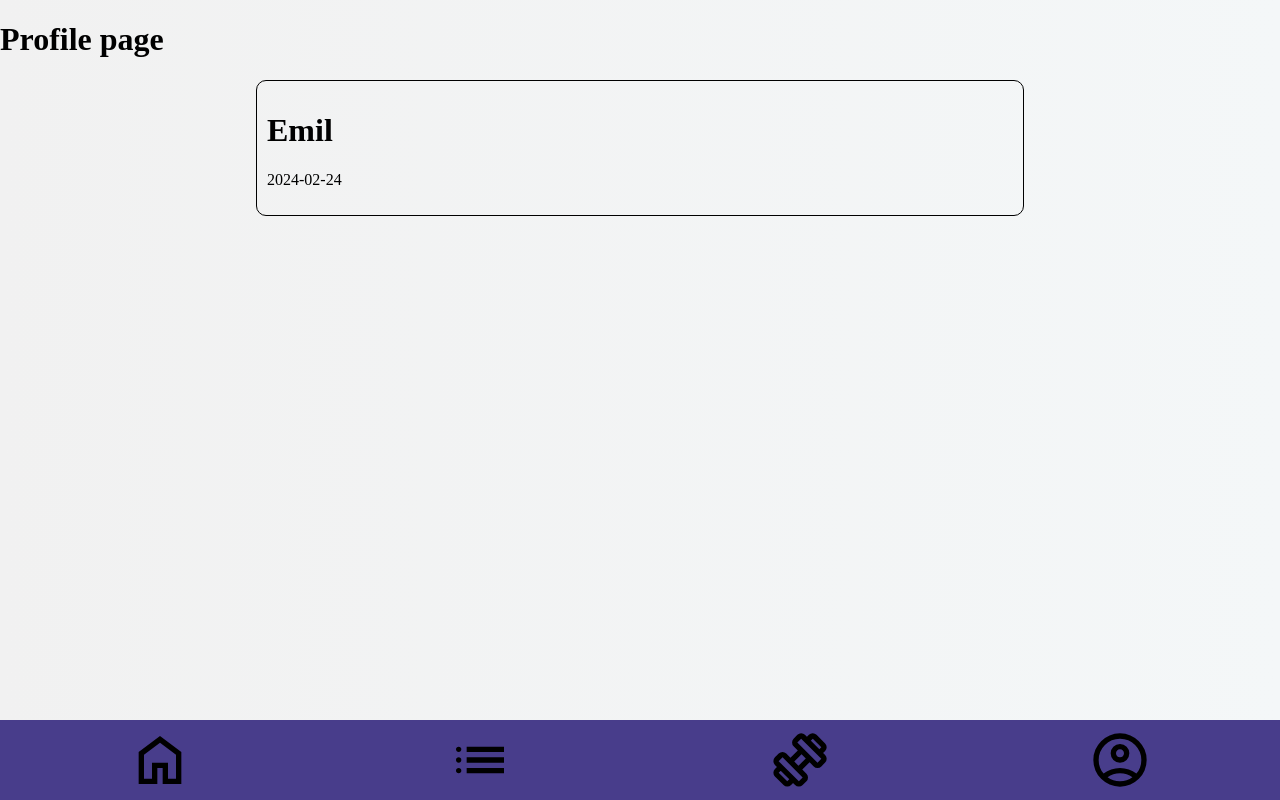
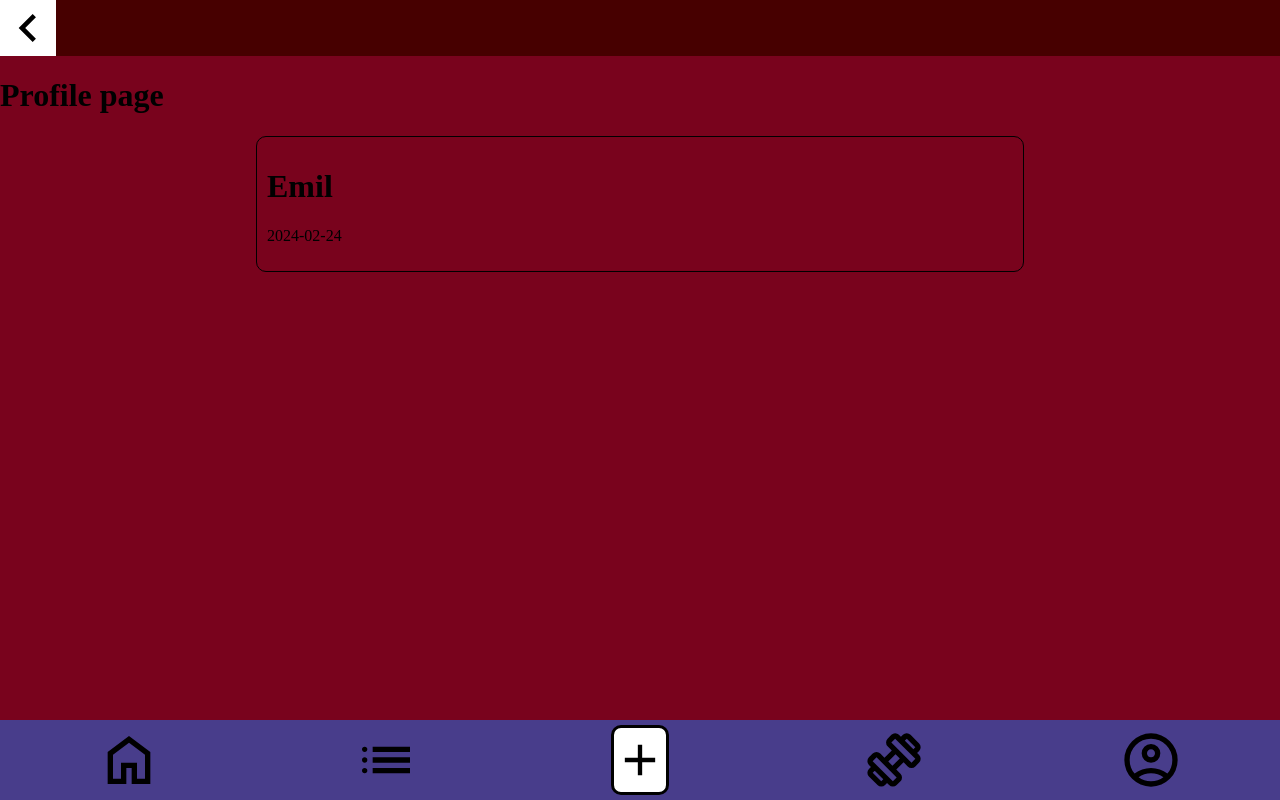
Before and after one commit to Emilorv/WorkoutLog, a React (Vite) app in the folder workout-log/: page /profile in a window 1280 px wide. Built offline with nearby package versions, Linux system fonts and the light colour scheme.

Commit message:
Updated Layout and header. The header changes based on location.

```diff
--- a/workout-log/src/App.css
+++ b/workout-log/src/App.css
@@ -0,0 +1,6 @@
+* {
+    margin:0;
+    padding: 0;
+    box-sizing: border-box;
+    font-family: 'Fira Sans', sans-serif;
+}
--- /dev/null
+++ b/workout-log/src/components/Headers/Header.css
@@ -0,0 +1,19 @@
+.Header{
+    top: 0;
+    background-color: #470000;
+    width: 100%;
+    height: 7vh;
+    display: flex;
+}
+
+.NoHeader{
+    top: 0;
+    background-color: rgba(71, 0, 0, 0);
+    width: 100%;
+    height: 7vh;
+    display: flex;
+}
+.backButton{
+    background-color: white;
+    height: 100%;
+}
--- /dev/null
+++ b/workout-log/src/components/Headers/Header.tsx
@@ -0,0 +1,27 @@
+import "./Header.css"
+import {useNavigate, useLocation} from "react-router-dom";
+import React from "react";
+
+const Header: React.FC = () =>{
+    const location = useLocation()
+    const navigate = useNavigate();
+
+    const goBack= () =>{
+        navigate(-1)
+    }
+    const BackButton = () =>{
+        return <img onClick={goBack} alt="backButton" className="backButton" src="/icons/Chevron%20left.svg"/>
+    }
+
+    if(location.pathname === '/'){
+        return <div className="NoHeader">
+        </div>
+    } else {
+        return <div className="Header">
+            <BackButton/>
+        </div>
+    }
+
+}
+
+export default Header
--- a/workout-log/src/components/navBar.css
+++ b/workout-log/src/components/Layout.css
@@ -1,4 +1,7 @@
-
+.page{
+    background-color:#79031D;
+    height: 100vh;
+}
 
 .navBar{
     position:fixed;
@@ -26,3 +29,11 @@
     margin: auto;
     height: 80%;
 }
+
+.startWorkoutButton{
+    height: 80%;
+    background-color: white;
+    bottom: 50px;
+    border: solid black;
+    border-radius: 10px;
+}
--- a/workout-log/src/pages/Layout.tsx
+++ b/workout-log/src/pages/Layout.tsx
@@ -1,20 +1,24 @@
 import {Outlet, Link} from "react-router-dom";
-import '../components/navBar.css'
+import '../components/Layout.css'
+import Header from "../components/Headers/Header.tsx";
 function Layout(){
     const homeIcon = "icons/Home.svg"
     const sessionIcon = "icons/List.svg"
+    const addIcon = "icons/Add.svg"
     const workoutIcon = "icons/Exercise.svg"
     const profileIcon = "icons/Account circle.svg"
 
-    return<>
+    return<div className="page">
+        <Header/>
         <Outlet/>
         <nav className="navBar">
             <Link className="navbar-item" to="/"><img alt="Homebutton" src={homeIcon}/></Link>
             <Link className="navbar-item" to="/sessionsPage"> <img alt="SessionButton" src={sessionIcon}/></Link>
+            <a className={"startWorkoutButton navbar-item"}><img alt="startWorkoutButton" src={addIcon}></img></a>
             <Link className="navbar-item" to="/workoutsPage"><img alt="WorkoutsButton" src={workoutIcon}/></Link>
             <Link className="navbar-item" to="/profile"><img alt="ProfileButton" src={profileIcon}/></Link>
         </nav>
-    </>
+    </div>
 
 }
 export default Layout;
```
